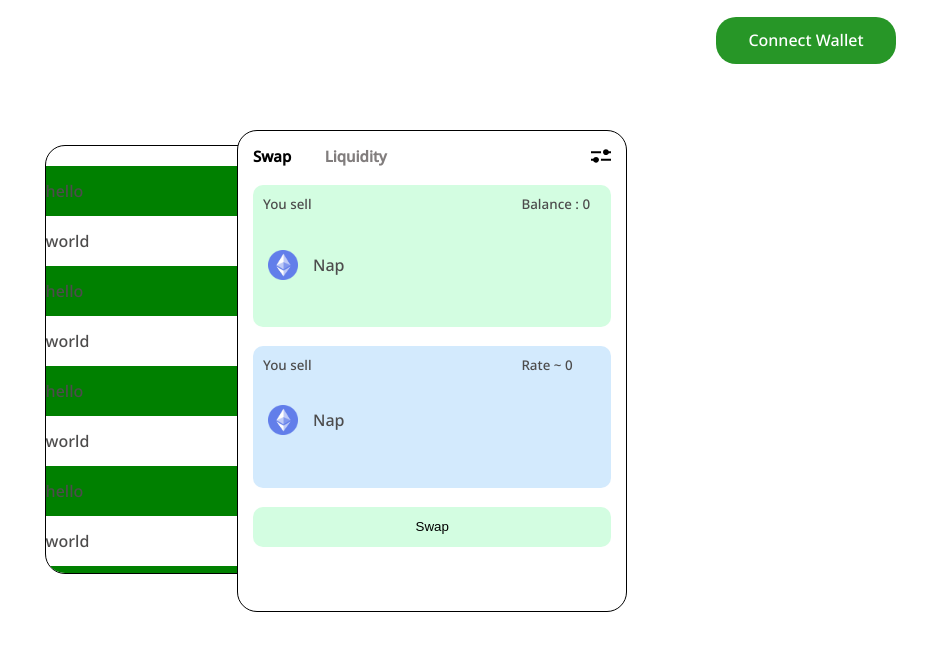
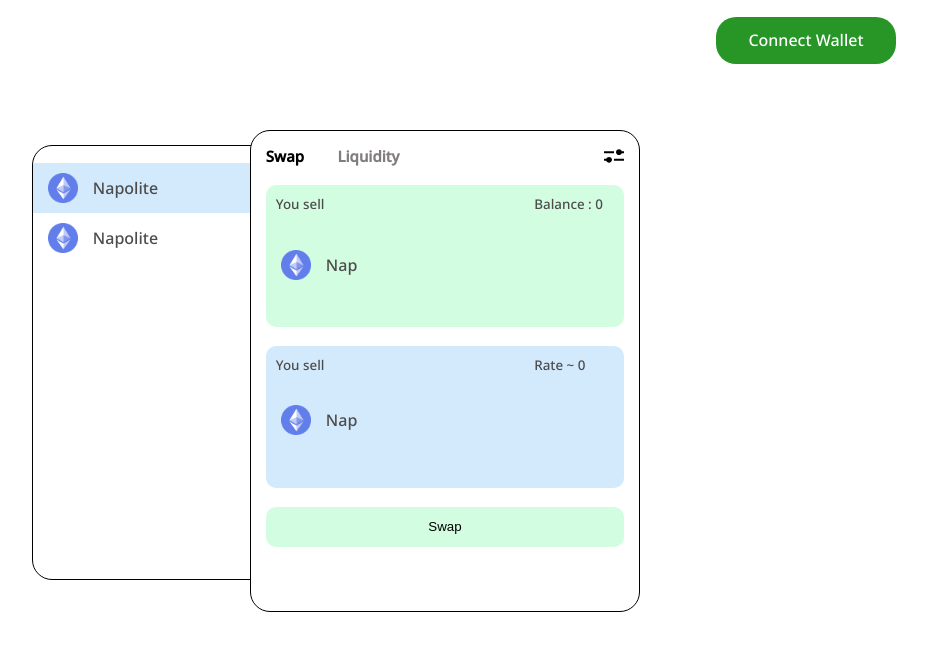
Before and after one commit to Napolite/liquidity-dapp, a React (Vite) app: page / in a window 1280 px wide. Shown: the top 650 px of the page, without its empty margins (304-1231 px from the left). Built offline with nearby package versions, Linux system fonts and the light colour scheme.

Commit message:
#UI : wireframe- slide-out UI - css

```diff
--- a/src/components/homepage/homepage.css
+++ b/src/components/homepage/homepage.css
@@ -9,9 +9,9 @@
 }
 
 .slide-out {
-  padding: 20px 0;
-  width: 18%;
-  max-height: 60.4%;
+  padding: 17px 0;
+  width: 20%;
+  max-height: 62.4%;
   overflow-y: scroll;
   border: 1px solid black;
   border-radius: 20px;
@@ -20,14 +20,20 @@
 }
 
 .slide-out div {
-  width: 100%;
+  width: 82.5%;
   height: 50px;
   display: flex;
   place-items: center;
+  padding: 0px 15px;
+}
+
+.slide-out img {
+  width: 30px;
+  height: 30px;
 }
 
 .slide-out div:nth-child(odd) {
-  background-color: green;
+  background-color: rgb(211, 234, 253);
 }
 
 .homepage {
--- a/src/components/homepage/index.tsx
+++ b/src/components/homepage/index.tsx
@@ -76,16 +76,14 @@ function Homepage() {
         )}
       </div>
       <div className="slide-out">
-        <div>hello</div>
-        <div>world</div>
-        <div>hello</div>
-        <div>world</div>
-        <div>hello</div>
-        <div>world</div>
-        <div>hello</div>
-        <div>world</div>
-        <div>hello</div>
-        <div>world</div>
+        <div>
+          <img src={eth} />
+          <div>Napolite</div>
+        </div>
+        <div>
+          <img src={eth} />
+          <div>Napolite</div>
+        </div>
       </div>
     </div>
   );
```
